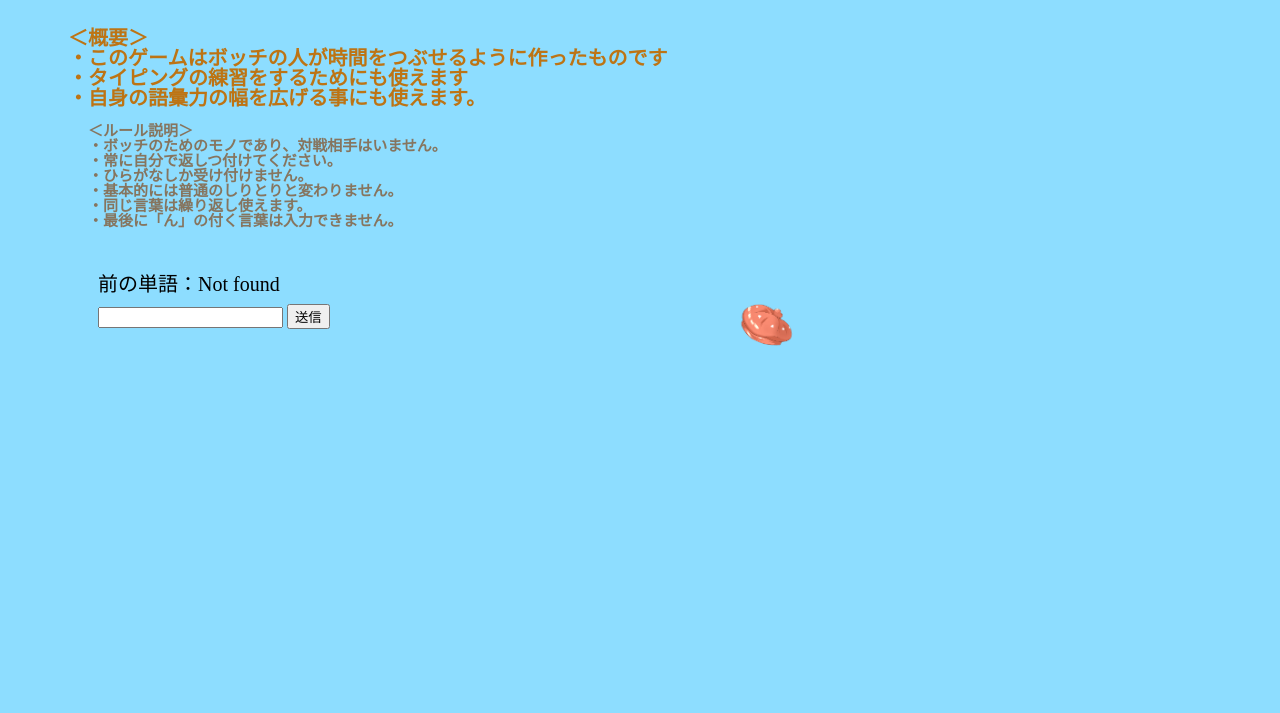
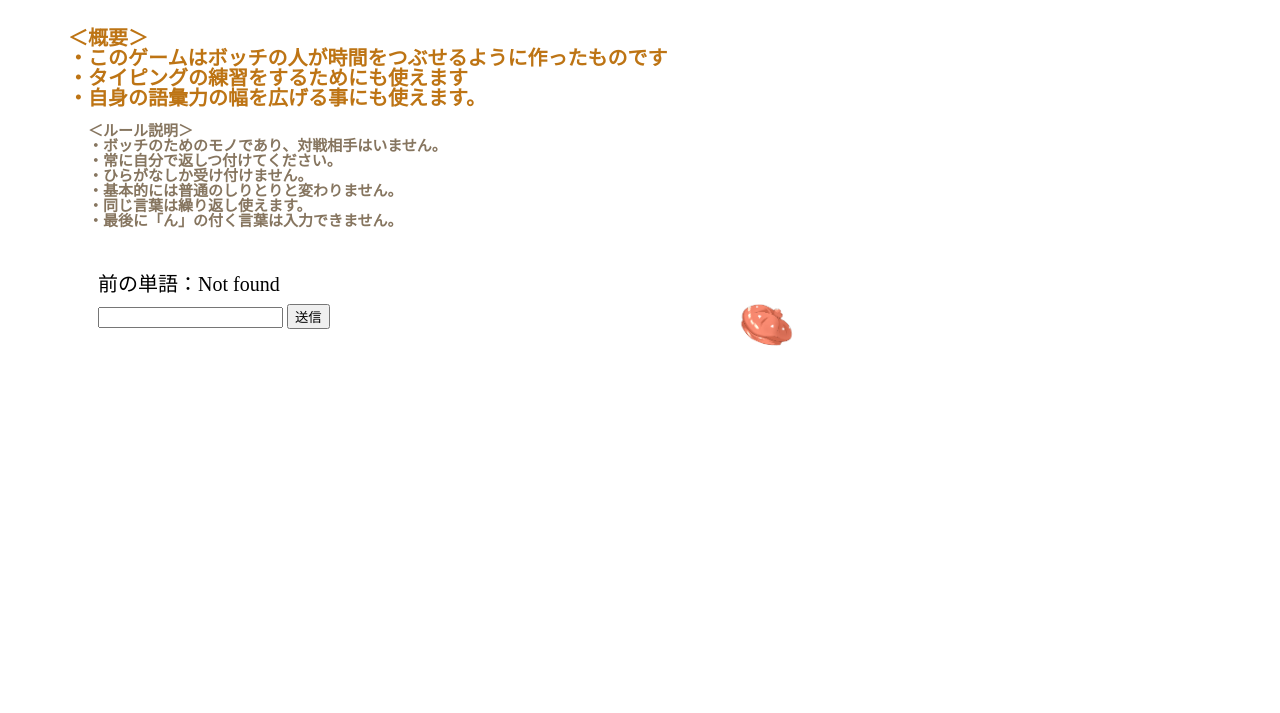
Before and after one commit to uno-yuzuki/Deno_shiritori, a plain HTML site: page public/index.html in a window 1280 px wide. Shown: the part 87-800 px from the top of the page. Drawn offline with Linux system fonts and the light colour scheme; no server answers.

Commit message:
Update styles.css

```diff
--- a/public/styles.css
+++ b/public/styles.css
@@ -1,8 +1,3 @@
-body{
-    width: 100%;  height: 100%;
-    background :rgb(141, 221, 255);
-}
-
 header{
     display: flex;
     width: 100%;
```
